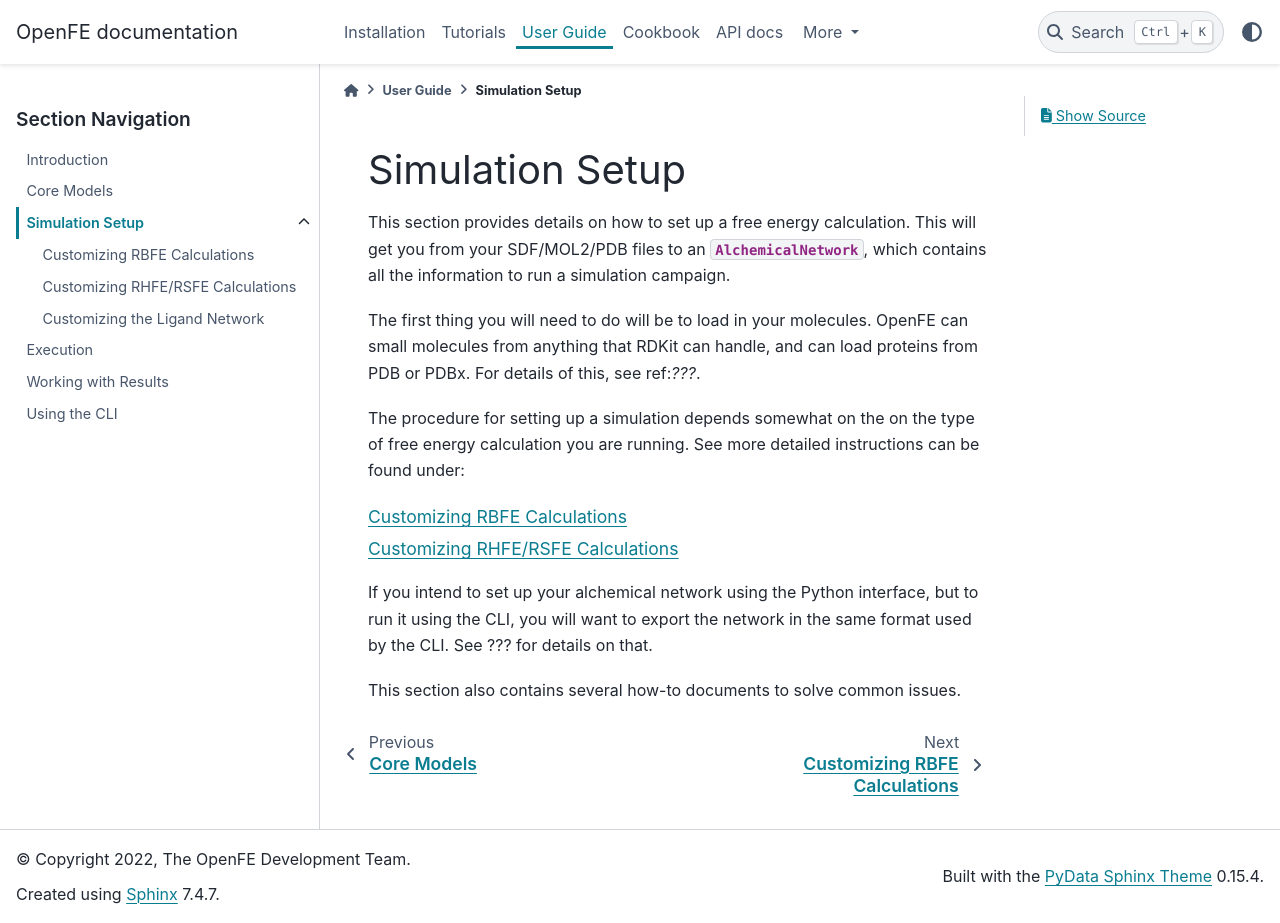
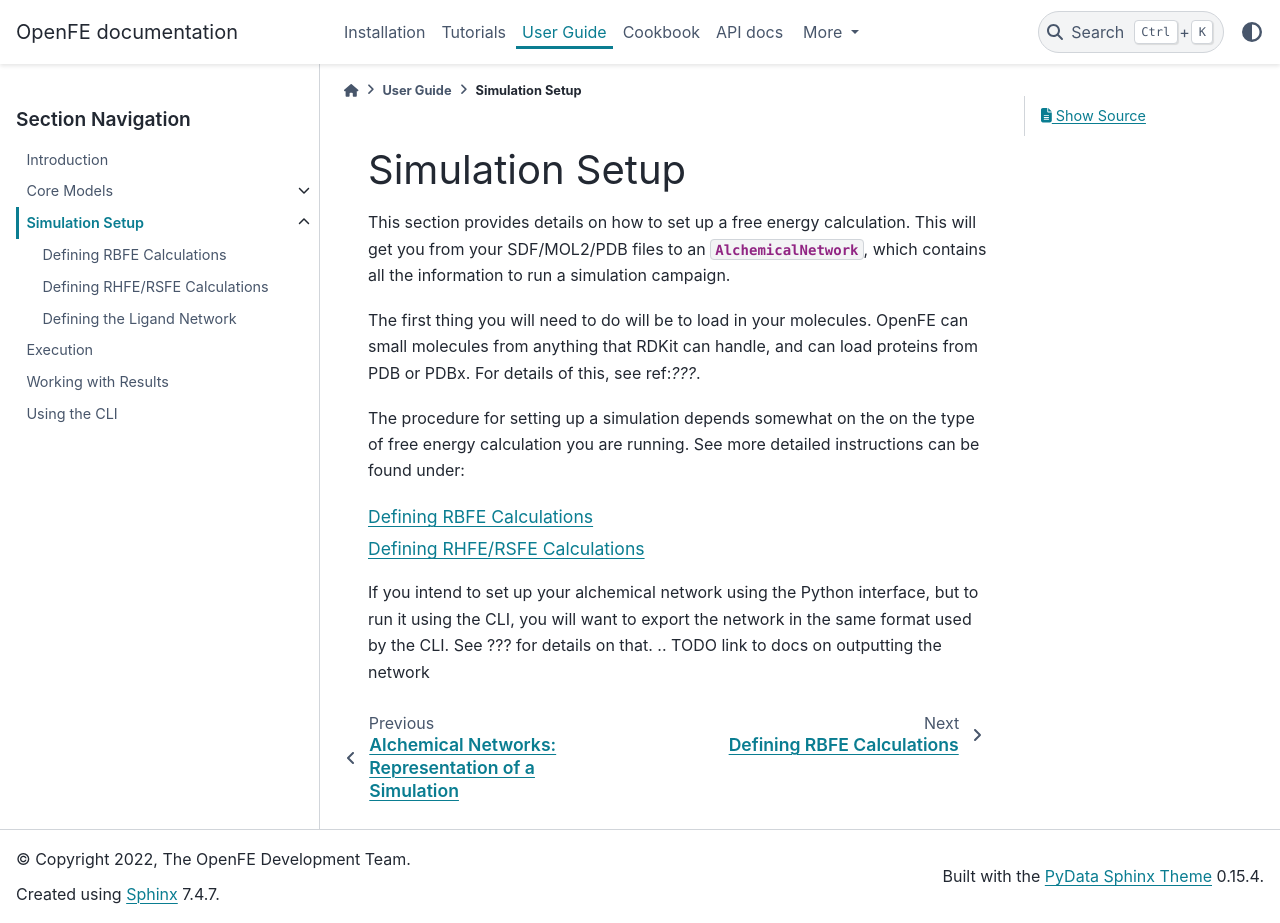
Before and after one commit to OpenFreeEnergy/openfe, a Sphinx documentation site: the page built from docs/guide/setup/index.rst, in a window 1280 px wide and 923 px high. Built offline with Sphinx 7.4.7 and the PyData theme 0.15.4, drawn with Linux system fonts in a browser that asks for light colours.

Commit message:
More docs; esp. alchemical network

```diff
--- a/docs/guide/models/index.rst
+++ b/docs/guide/models/index.rst
@@ -1,2 +1,6 @@
 Core Models
 ===========
+
+.. toctree::
+
+    alchemical_network
--- a/docs/guide/setup/customizing_ligand_network.rst
+++ /dev/null
@@ -1,4 +0,0 @@
-.. _customizing_ligand_network:
-
-Customizing the Ligand Network
-==============================
--- /dev/null
+++ b/docs/guide/setup/define_ligand_network.rst
@@ -0,0 +1,4 @@
+.. _define_ligand_network:
+
+Defining the Ligand Network
+===========================
--- a/docs/guide/setup/customizing_rbfe.rst
+++ b/docs/guide/setup/define_rbfe.rst
@@ -1,7 +1,7 @@
-.. _customizing-rbfe:
+.. _define-rbfe:
 
-Customizing RBFE Calculations
-=============================
+Defining RBFE Calculations
+==========================
 
 An :class:`.AlchemicalNetwork` for relative binding free energy calculations
 can be easily created with a :class:`.RBFEAlchemicalNetworkPlanner`.
@@ -19,4 +19,4 @@
    :class:`.Protocol`).
 
 Each aspect of this can be performed manually. For details on customizing
-the :class:`.LigandNetwork`, see :ref:`customizing_ligand_network`.
+the :class:`.LigandNetwork`, see :ref:`define_ligand_network`.
--- a/docs/guide/setup/customizing_rsfe.rst
+++ b/docs/guide/setup/define_rsfe.rst
@@ -1,10 +1,10 @@
-.. _customizing-rsfe:
+.. _define-rsfe:
 
-Customizing RHFE/RSFE Calculations
-==================================
+Defining RHFE/RSFE Calculations
+===============================
 
 Relative solvation/hydration free energy calculations are very similar to
-:ref:`relative binding free energy calculations <customizing-rbfe>`. The
+:ref:`relative binding free energy calculations <define-rbfe>`. The
 main difference is that there is no protein component.
 
 You can easily set up an :class:`.AlchemicalNetwork` for an RHFE with the
@@ -18,4 +18,4 @@
 To customize beyond what the RHFE planner can do, many of the same documents
 that help with customizing RBFE setups are also relevant:
 
-* :ref:`customizing_ligand_network`
+* :ref:`define_ligand_network`
--- a/docs/guide/setup/index.rst
+++ b/docs/guide/setup/index.rst
@@ -16,8 +16,8 @@
 
 .. toctree::
 
-    customizing_rbfe
-    customizing_rsfe
+    define_rbfe
+    define_rsfe
 
 .. toctree (hidden): chemical components and chemical systems
 
@@ -25,13 +25,9 @@
 If you intend to set up your alchemical network using the Python interface,
 but to run it using the CLI, you will want to export the network in the same
 format used by the CLI. See ??? for details on that.
+.. TODO link to docs on outputting the network
 
 .. toctree::
    :hidden:
 
-   customizing_ligand_network
-
-
-This section also contains several how-to documents to solve common issues.
-
-.. add a toctree here
+   define_ligand_network
```
Also changed, not shown: docs/guide/introduction.rst (+12 -8 lines), docs/guide/models/alchemical_network.rst (added, +44 -0 lines).
